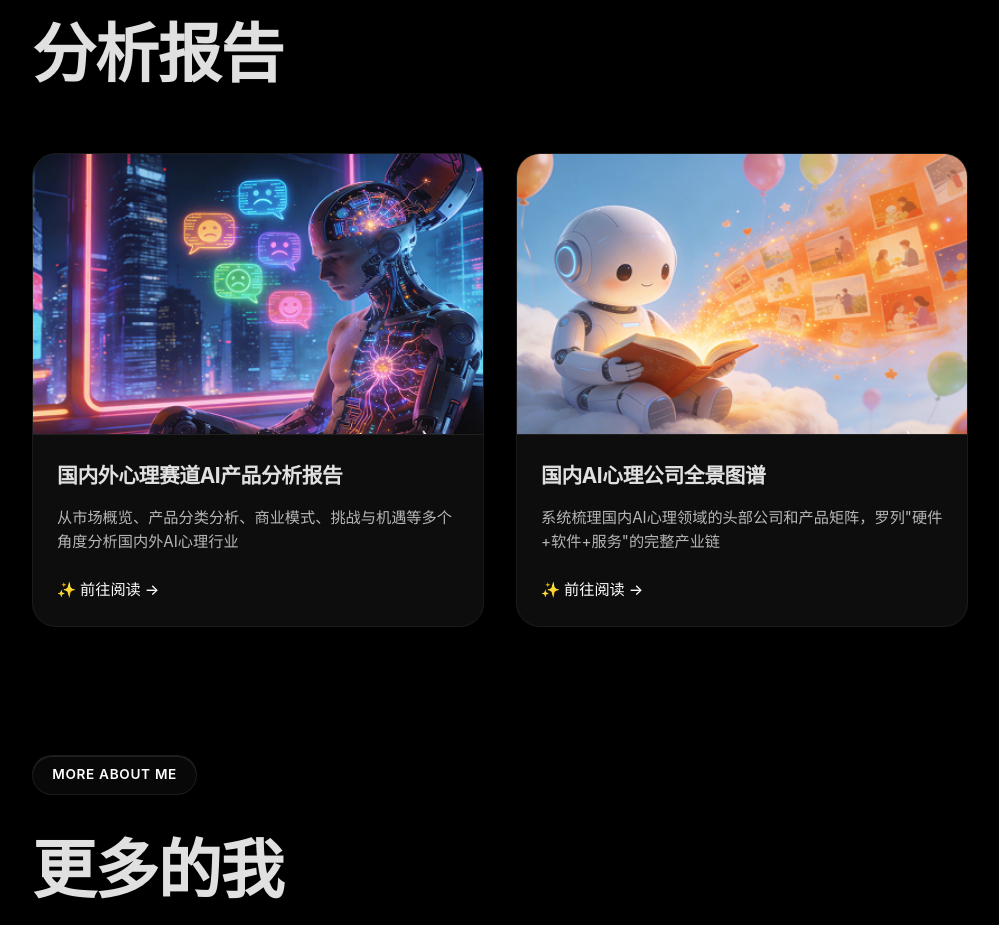
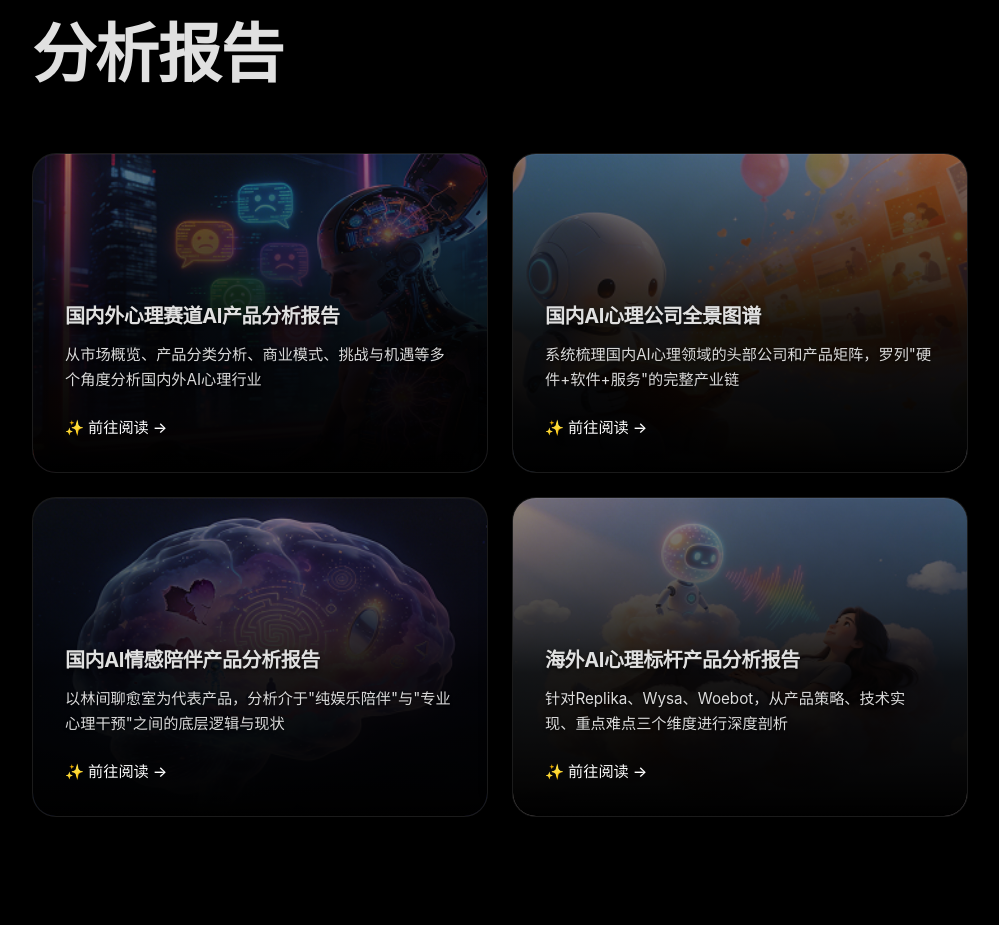
Before and after one commit to Cc-Joo/portfolio, a plain HTML site: page index.html in a window 1280 px wide. Shown: the part 6322-7247 px from the top of the page, without its empty margins (140-1139 px from the left). Drawn offline with Linux system fonts and the light colour scheme.

Commit message:
Update index.html

```diff
--- a/index.html
+++ b/index.html
@@ -223,17 +223,29 @@
         .card-title { font-size: 2rem; margin-bottom: 0.5rem; }
 
         /* --- 分析报告 --- */
-        .report-grid { display: grid; grid-template-columns: repeat(auto-fit, minmax(300px, 1fr)); gap: 2rem; }
+        .report-grid { display: grid; grid-template-columns: repeat(auto-fit, minmax(300px, 1fr)); gap: 1.5rem; }
         .report-card {
-            display: flex; flex-direction: column;
-            border-radius: 24px; overflow: hidden; text-decoration: none; color: inherit;
+            position: relative; overflow: hidden; min-height: 320px;
+            border-radius: 24px; text-decoration: none; color: inherit;
             transition: transform 0.3s ease, border-color 0.3s ease;
+            display: flex; flex-direction: column; justify-content: flex-end; padding: 2rem;
         }
         .report-card:hover { transform: translateY(-5px); border-color: rgba(255, 255, 255, 0.3); }
-        .report-image { width: 100%; aspect-ratio: 16 / 10; overflow: hidden; border-bottom: 1px solid rgba(255,255,255,0.1); }
-        .report-image img { width: 100%; height: 100%; object-fit: cover; transition: transform 0.5s cubic-bezier(0.2, 0.8, 0.2, 1); display: block; }
-        .report-card:hover .report-image img { transform: scale(1.05); }
-        .report-info { padding: 1.5rem; display: flex; flex-direction: column; flex: 1; background: rgba(255, 255, 255, 0.02); }
+        .report-card-bg {
+            position: absolute; inset: 0;
+            background-size: cover; background-position: center;
+            z-index: 0; transition: transform 0.5s cubic-bezier(0.2, 0.8, 0.2, 1);
+            opacity: 0.65;
+        }
+        .report-card:hover .report-card-bg { transform: scale(1.08); opacity: 0.85; }
+        .report-card-overlay {
+            position: absolute; inset: 0;
+            background: linear-gradient(to top, rgba(0,0,0,1) 0%, rgba(0,0,0,0.85) 45%, rgba(0,0,0,0.1) 100%);
+            z-index: 1;
+        }
+        .report-card-content { position: relative; z-index: 2; }
+        .report-card-content h3 { font-size: 1.25rem; margin-bottom: 0.8rem; text-shadow: 0 2px 4px rgba(0,0,0,0.8); line-height: 1.4; }
+        .report-card-content p { color: rgba(255,255,255,0.85); font-size: 0.95rem; margin-bottom: 1.5rem; text-shadow: 0 1px 3px rgba(0,0,0,0.8); line-height: 1.6; }
 
         /* 移动端响应式：屏幕较小时改为上图下文 */
         @media (max-width: 768px) {
@@ -600,24 +612,44 @@
         <div class="report-grid">
             <!-- 报告 1 -->
             <a href="https://uawea3sfib.feishu.cn/docx/KU9rdv2IsozorKxTzQGcNqOunUd" target="_blank" class="report-card liquid-glass reveal">
-                <div class="report-image">
-                    <img src="https://github.com/Cc-Joo/portfolio/blob/main/psy1.png?raw=true" alt="分析报告 1">
-                </div>
-                <div class="report-info">
-                    <h3 class="font-heading" style="font-size: 1.3rem; margin-bottom: 0.8rem;">国内外心理赛道AI产品分析报告</h3>
-                    <p style="color: rgba(255,255,255,0.7); font-size: 0.95rem; margin-bottom: 1.5rem;">从市场概览、产品分类分析、商业模式、挑战与机遇等多个角度分析国内外AI心理行业</p>
+                <div class="report-card-bg" style="background-image: url('https://github.com/Cc-Joo/portfolio/blob/main/psy1.png?raw=true');"></div>
+                <div class="report-card-overlay"></div>
+                <div class="report-card-content">
+                    <h3 class="font-heading">国内外心理赛道AI产品分析报告</h3>
+                    <p>从市场概览、产品分类分析、商业模式、挑战与机遇等多个角度分析国内外AI心理行业</p>
                     <div style="margin-top: auto; color: #fff; font-weight: 500; font-size: 0.95rem;">✨ 前往阅读 &rarr;</div>
                 </div>
             </a>
 
             <!-- 报告 2 -->
             <a href="https://uawea3sfib.feishu.cn/docx/LevSdBKRXo5x7Lx7zDvcPf0Rn0c" target="_blank" class="report-card liquid-glass reveal">
-                <div class="report-image">
-                    <img src="https://github.com/Cc-Joo/portfolio/blob/main/psy2.jpg?raw=true" alt="分析报告 2">
+                <div class="report-card-bg" style="background-image: url('https://github.com/Cc-Joo/portfolio/blob/main/psy2.jpg?raw=true');"></div>
+                <div class="report-card-overlay"></div>
+                <div class="report-card-content">
+                    <h3 class="font-heading">国内AI心理公司全景图谱</h3>
+                    <p>系统梳理国内AI心理领域的头部公司和产品矩阵，罗列"硬件+软件+服务"的完整产业链</p>
+                    <div style="margin-top: auto; color: #fff; font-weight: 500; font-size: 0.95rem;">✨ 前往阅读 &rarr;</div>
                 </div>
-                <div class="report-info">
-                    <h3 class="font-heading" style="font-size: 1.3rem; margin-bottom: 0.8rem;">国内AI心理公司全景图谱</h3>
-                    <p style="color: rgba(255,255,255,0.7); font-size: 0.95rem; margin-bottom: 1.5rem;">系统梳理国内AI心理领域的头部公司和产品矩阵，罗列"硬件+软件+服务"的完整产业链</p>
+            </a>
+
+            <!-- 报告 3 -->
+            <a href="https://uawea3sfib.feishu.cn/wiki/Xq78wwaJPiJSKBk2RpycjBKtn1d?from=from_copylink" target="_blank" class="report-card liquid-glass reveal">
+                <div class="report-card-bg" style="background-image: url('https://github.com/Cc-Joo/portfolio/blob/main/psy3.jpg?raw=true');"></div>
+                <div class="report-card-overlay"></div>
+                <div class="report-card-content">
+                    <h3 class="font-heading">国内AI情感陪伴产品分析报告</h3>
+                    <p>以林间聊愈室为代表产品，分析介于"纯娱乐陪伴"与"专业心理干预"之间的底层逻辑与现状</p>
+                    <div style="margin-top: auto; color: #fff; font-weight: 500; font-size: 0.95rem;">✨ 前往阅读 &rarr;</div>
+                </div>
+            </a>
+
+            <!-- 报告 4 -->
+            <a href="https://uawea3sfib.feishu.cn/wiki/HCTrw0dfki2JP7kXAXwcn83Mnrb?from=from_copylink" target="_blank" class="report-card liquid-glass reveal">
+                <div class="report-card-bg" style="background-image: url('https://github.com/Cc-Joo/portfolio/blob/main/psy4.jpg?raw=true');"></div>
+                <div class="report-card-overlay"></div>
+                <div class="report-card-content">
+                    <h3 class="font-heading">海外AI心理标杆产品分析报告</h3>
+                    <p>针对Replika、Wysa、Woebot，从产品策略、技术实现、重点难点三个维度进行深度剖析</p>
                     <div style="margin-top: auto; color: #fff; font-weight: 500; font-size: 0.95rem;">✨ 前往阅读 &rarr;</div>
                 </div>
             </a>
```
